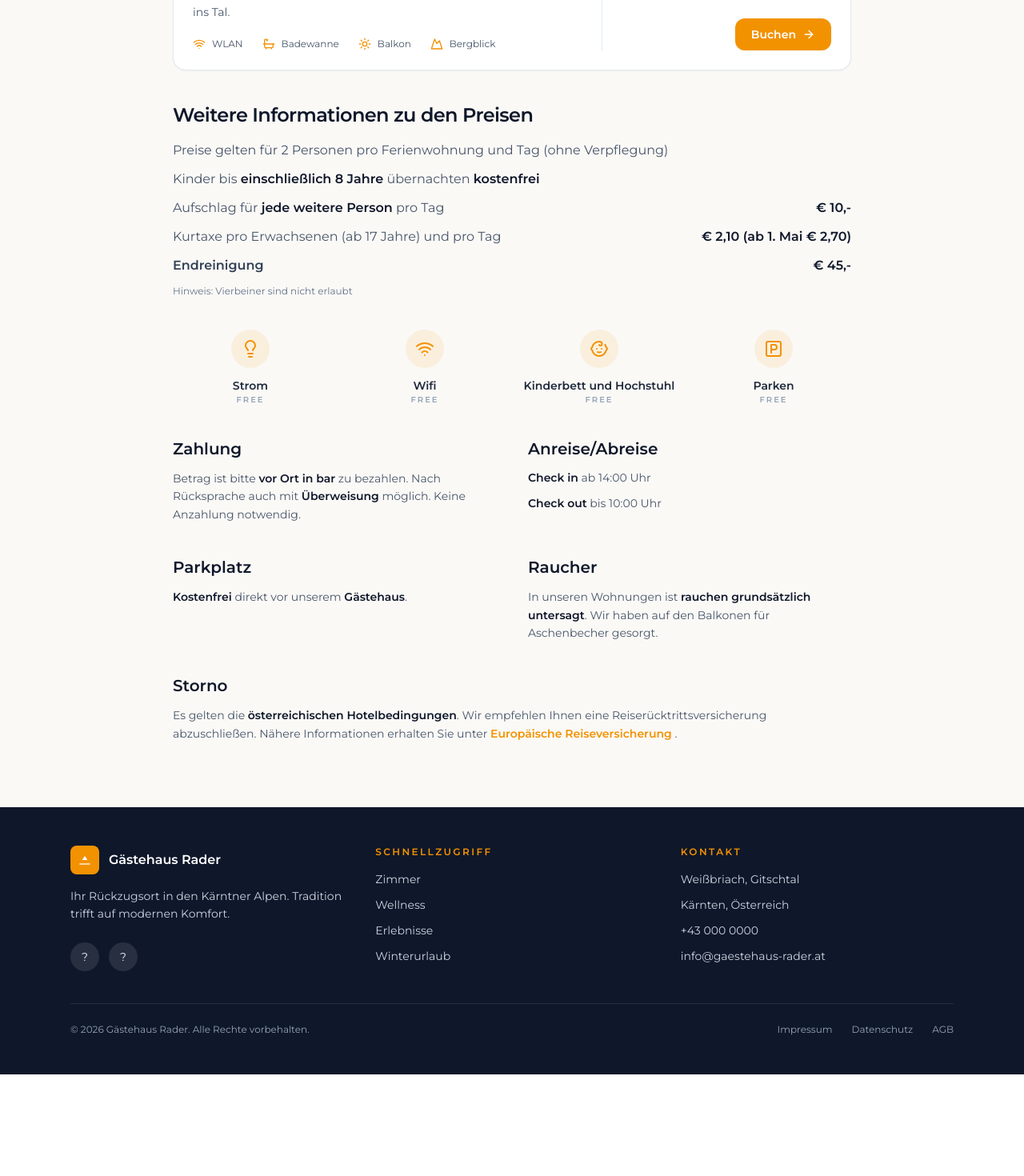
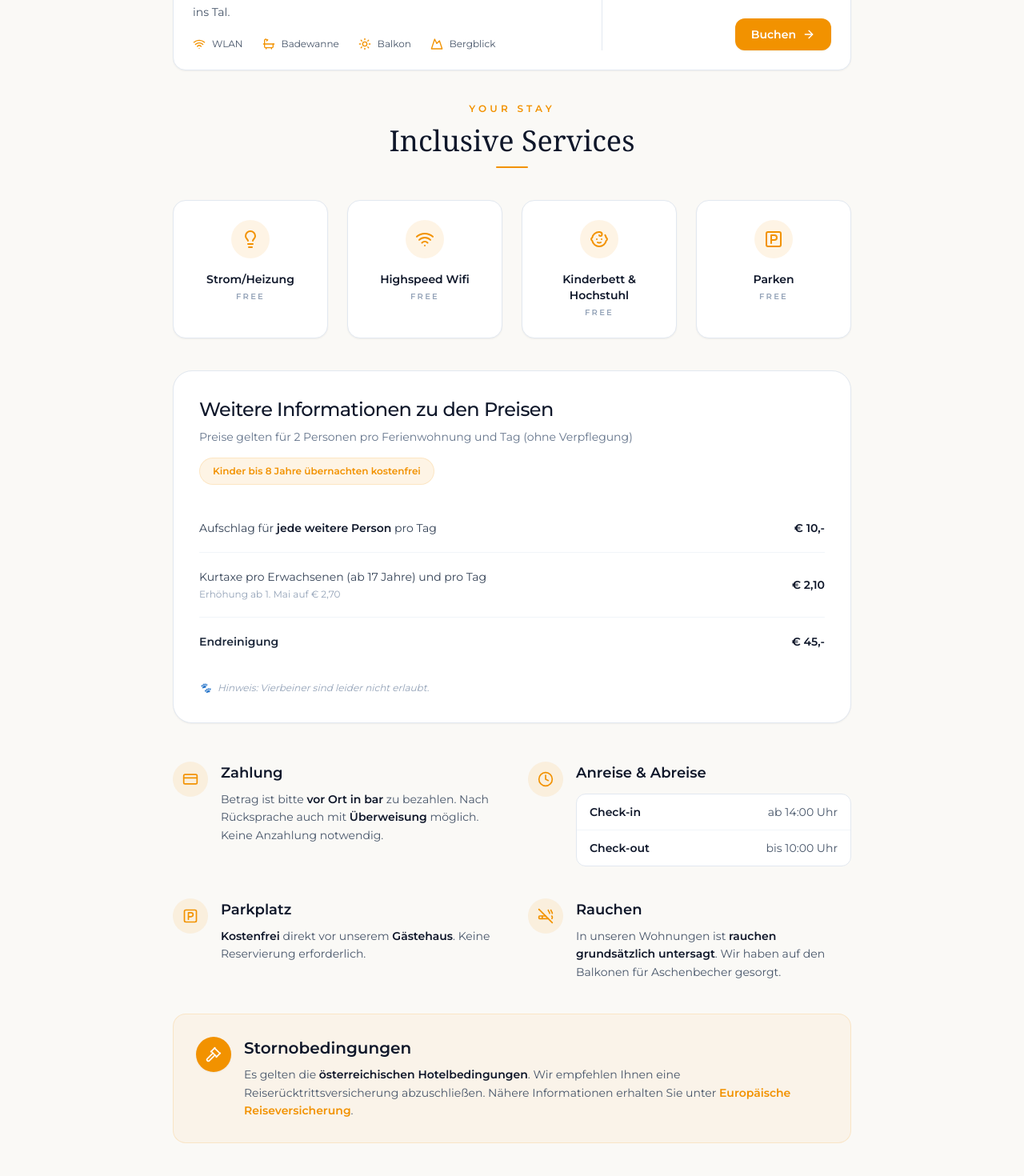
Before and after one commit to HLeonidas/gaestehaus-rader, a SvelteKit app: page /unterkuenfte-preise in a window 1280 px wide. Shown: the part 1880-3350 px from the top of the page at 80% size. Before the commit the page ends 3223 px from the top, so only its background shows below. Built offline with nearby package versions, Linux system fonts and the light colour scheme.

Commit message:
redesign inclusive services

```diff
--- a/src/routes/+page.svelte
+++ b/src/routes/+page.svelte
@@ -229,13 +229,13 @@
                   />
 
                   <!-- Price pill -->
-                  <span
+                  <!-- <span
                     class="absolute left-4 top-4 rounded-full bg-brand px-3 py-1 text-[11px] font-semibold uppercase tracking-[0.18em] text-white shadow-sm"
                   >
                     {$t("price.from")} €{$t(`rooms.card.${r.key}.price`)} / {$t(
                       "price.night"
                     )}
-                  </span>
+                  </span> -->
                 </div>
 
                 <!-- Content -->
--- a/src/routes/unterkuenfte-preise/+page.svelte
+++ b/src/routes/unterkuenfte-preise/+page.svelte
@@ -12,7 +12,11 @@
 		Bath,
 		Baby,
 		SquareParking,
-		ArrowRight
+		ArrowRight,
+		Gavel,
+		CreditCard,
+		CigaretteOff,
+		Clock,
 	} from 'lucide-svelte';
 
 	const amenityIcons: Record<string, typeof Wifi> = {
@@ -23,7 +27,7 @@
 		sauna: Flame,
 		fireplace: Flame,
 		shower: ShowerHead,
-		bath: Bath
+		bath: Bath,
 	};
 
 	const withBase = (path: string) => `${base}${path}`;
@@ -33,20 +37,20 @@
 			key: 1,
 			badge: 'badge.popular', // "Beliebt"
 			image: withBase('/images/room-1.jpg'),
-			amenities: ['wifi', 'balcony', 'mountain', 'coffee']
+			amenities: ['wifi', 'balcony', 'mountain', 'coffee'],
 		},
 		{
 			key: 2,
 			badge: 'badge.exclusive', // "Exklusiv"
 			image: withBase('/images/room-2.jpg'),
-			amenities: ['wifi', 'sauna', 'fireplace', 'shower']
+			amenities: ['wifi', 'sauna', 'fireplace', 'shower'],
 		},
 		{
 			key: 3,
 			badge: null,
 			image: withBase('/images/room-3.jpg'),
-			amenities: ['wifi', 'bath', 'balcony', 'mountain']
-		}
+			amenities: ['wifi', 'bath', 'balcony', 'mountain'],
+		},
 	];
 
 	function badgeClasses(badgeKey: string) {
@@ -91,12 +95,7 @@
 					<article class="overflow-hidden rounded-2xl border border-slate-200 bg-white shadow-sm">
 						<!-- Image -->
 						<div class="relative">
-						<img
-							src={room.image}
-							alt=""
-							class="h-auto w-full object-cover sm:h-72"
-							loading="lazy"
-						/>
+							<img src={room.image} alt="" class="h-auto w-full object-cover sm:h-72" loading="lazy" />
 							{#if room.badge}
 								<span
 									class={`absolute right-4 top-4 rounded-full px-3 py-1 text-[11px] font-semibold uppercase tracking-[0.18em] shadow-sm ${badgeClasses(
@@ -137,19 +136,23 @@
 							</div>
 
 							<!-- Right (divider + price + button) -->
-						<div class="flex flex-col items-end justify-between md:border-l md:border-slate-200 md:pl-10">
+							<div
+								class="flex flex-col items-end justify-between md:border-l md:border-slate-200 md:pl-10"
+							>
 								<div class="text-right">
 									<p class="text-[11px] font-semibold uppercase tracking-[0.2em] text-slate-400">
 										{$t('rooms.page.from')}
 									</p>
 									<div class="mt-2 flex items-end justify-end gap-2">
-									<p class="text-2xl font-semibold text-brand">€{$t(`rooms.page.card.${room.key}.price`)}</p>
+										<p class="text-2xl font-semibold text-brand">
+											€{$t(`rooms.page.card.${room.key}.price`)}
+										</p>
 										<span class="pb-1 text-xs text-slate-500">/ {$t('price.night')}</span>
 									</div>
 								</div>
 
 								<a
-							href={withBase("/buchen")}
+									href={withBase('/buchen')}
 									class="mt-6 inline-flex items-center gap-2 rounded-xl bg-brand px-5 py-2.5 text-sm font-semibold text-white shadow-sm transition hover:bg-brand/90 focus:outline-none focus:ring-2 focus:ring-brand/30"
 								>
 									{$t('rooms.page.cta')}
@@ -162,125 +165,189 @@
 			</div>
 		</section>
 
-	<section class="space-y-8">
-		<div>
-			<h2 class="text-2xl font-semibold tracking-tight text-slate-900">
-				Weitere Informationen zu den Preisen
-			</h2>
+		<!-- Bottom section -->
+		<section class="space-y-10">
+			<div class="text-center space-y-3">
+				<p class="text-xs font-semibold tracking-[0.35em] uppercase text-brand">Your Stay</p>
 
-			<div class="mt-4 space-y-3 text-sm leading-relaxed text-slate-600 sm:text-base">
-				<div class="flex flex-wrap items-start justify-between gap-4">
-					<p>Preise gelten für 2 Personen pro Ferienwohnung und Tag (ohne Verpflegung)</p>
+				<h2 class="font-serif text-3xl sm:text-4xl text-slate-900">Inclusive Services</h2>
+
+				<div class="mx-auto h-[2px] w-10 rounded-full bg-brand"></div>
 			</div>
-				<div class="flex flex-wrap items-start justify-between gap-4">
-					<p>
-						Kinder bis
-						<span class="font-semibold text-slate-900">einschließlich 8 Jahre</span>
-						übernachten
-						<span class="font-semibold text-slate-900">kostenfrei</span>
-					</p>
+
+			<!-- Inclusive services tiles -->
+			<div class="grid gap-6 sm:grid-cols-2 lg:grid-cols-4">
+				<div class="rounded-2xl border border-slate-200 bg-white p-6 text-center shadow-sm">
+					<div class="mx-auto grid h-12 w-12 place-items-center rounded-full bg-brand/10 text-brand">
+						<Lightbulb class="h-6 w-6" />
 					</div>
-				<div class="flex flex-wrap items-start justify-between gap-4">
-					<p>
-						Aufschlag für <span class="font-semibold text-slate-900">jede weitere Person</span> pro
-						Tag
-					</p>
-					<span class="whitespace-nowrap font-semibold text-slate-900">€ 10,-</span>
+					<p class="mt-4 text-sm font-semibold text-slate-900">Strom/Heizung</p>
+					<p class="mt-1 text-[10px] font-semibold uppercase tracking-[0.22em] text-slate-400">FREE</p>
 				</div>
-				<div class="flex flex-wrap items-start justify-between gap-4">
-					<p>Kurtaxe pro Erwachsenen (ab 17 Jahre) und pro Tag</p>
-					<span class="whitespace-nowrap font-semibold text-slate-900">€ 2,10 (ab 1. Mai € 2,70)</span>
+
+				<div class="rounded-2xl border border-slate-200 bg-white p-6 text-center shadow-sm">
+					<div class="mx-auto grid h-12 w-12 place-items-center rounded-full bg-brand/10 text-brand">
+						<Wifi class="h-6 w-6" />
 					</div>
-				<div class="flex flex-wrap items-start justify-between gap-4">
-					<p class="font-semibold text-slate-700">Endreinigung</p>
-					<span class="whitespace-nowrap font-semibold text-slate-900">€ 45,-</span>
+					<p class="mt-4 text-sm font-semibold text-slate-900">Highspeed Wifi</p>
+					<p class="mt-1 text-[10px] font-semibold uppercase tracking-[0.22em] text-slate-400">FREE</p>
 				</div>
-				<p class="text-xs text-slate-500">Hinweis: Vierbeiner sind nicht erlaubt</p>
+
+				<div class="rounded-2xl border border-slate-200 bg-white p-6 text-center shadow-sm">
+					<div class="mx-auto grid h-12 w-12 place-items-center rounded-full bg-brand/10 text-brand">
+						<Baby class="h-6 w-6" />
+					</div>
+					<p class="mt-4 text-sm font-semibold text-slate-900">Kinderbett &amp; Hochstuhl</p>
+					<p class="mt-1 text-[10px] font-semibold uppercase tracking-[0.22em] text-slate-400">FREE</p>
+				</div>
+
+				<div class="rounded-2xl border border-slate-200 bg-white p-6 text-center shadow-sm">
+					<div class="mx-auto grid h-12 w-12 place-items-center rounded-full bg-brand/10 text-brand">
+						<SquareParking class="h-6 w-6" />
+					</div>
+					<p class="mt-4 text-sm font-semibold text-slate-900">Parken</p>
+					<p class="mt-1 text-[10px] font-semibold uppercase tracking-[0.22em] text-slate-400">FREE</p>
 				</div>
 			</div>
 
-		<div class="grid gap-6 pt-2 sm:grid-cols-2 lg:grid-cols-4">
-			<div class="flex flex-col items-center text-center">
-				<div class="flex h-12 w-12 items-center justify-center rounded-full bg-brand/10 text-brand">
-					<Lightbulb class="h-6 w-6" />
-				</div>
-				<p class="mt-3 text-sm font-semibold text-slate-800">Strom</p>
-				<p class="text-[10px] font-semibold uppercase tracking-[0.2em] text-slate-400">FREE</p>
-			</div>
-			<div class="flex flex-col items-center text-center">
-				<div class="flex h-12 w-12 items-center justify-center rounded-full bg-brand/10 text-brand">
-					<Wifi class="h-6 w-6" />
-				</div>
-				<p class="mt-3 text-sm font-semibold text-slate-800">Wifi</p>
-				<p class="text-[10px] font-semibold uppercase tracking-[0.2em] text-slate-400">FREE</p>
-			</div>
-			<div class="flex flex-col items-center text-center">
-				<div class="flex h-12 w-12 items-center justify-center rounded-full bg-brand/10 text-brand">
-					<Baby class="h-6 w-6" />
-				</div>
-				<p class="mt-3 text-sm font-semibold text-slate-800">Kinderbett und Hochstuhl</p>
-				<p class="text-[10px] font-semibold uppercase tracking-[0.2em] text-slate-400">FREE</p>
-			</div>
-			<div class="flex flex-col items-center text-center">
-				<div class="flex h-12 w-12 items-center justify-center rounded-full bg-brand/10 text-brand">
-					<SquareParking class="h-6 w-6" />
-				</div>
-				<p class="mt-3 text-sm font-semibold text-slate-800">Parken</p>
-				<p class="text-[10px] font-semibold uppercase tracking-[0.2em] text-slate-400">FREE</p>
-			</div>
-		</div>
-	</section>
-
-	<section class="grid gap-10 md:grid-cols-2">
-		<div class="space-y-3">
-			<h3 class="text-xl font-semibold text-slate-900">Zahlung</h3>
-			<p class="text-sm leading-relaxed text-slate-600">
-				Betrag ist bitte <span class="font-semibold text-slate-900">vor Ort in bar</span> zu
-				bezahlen. Nach Rücksprache auch mit
-				<span class="font-semibold text-slate-900">Überweisung</span> möglich. Keine Anzahlung
-				notwendig.
+			<!-- Price info card -->
+			<div class="rounded-3xl border border-slate-200 bg-white px-6 py-7 shadow-sm sm:px-8 sm:py-8">
+				<div class="flex flex-wrap items-start justify-between gap-4">
+					<div class="min-w-0">
+						<h2 class="text-2xl font-medium tracking-tight text-slate-900 sm:text-2xl">
+							Weitere Informationen zu den Preisen
+						</h2>
+						<p class="mt-2 text-sm text-slate-500">
+							Preise gelten für 2 Personen pro Ferienwohnung und Tag (ohne Verpflegung)
 						</p>
 					</div>
 
-		<div class="space-y-3">
-			<h3 class="text-xl font-semibold text-slate-900">Anreise/Abreise</h3>
-			<p class="text-sm text-slate-600">
-				<span class="font-semibold text-slate-900">Check in</span> ab 14:00 Uhr
+					<span
+						class="inline-flex items-center rounded-full border border-brand/15 bg-brand/10 px-4 py-2 text-xs font-semibold text-brand"
+					>
+						Kinder bis 8 Jahre übernachten kostenfrei
+					</span>
+				</div>
+
+				<div class="mt-6 divide-y divide-slate-100">
+					<div class="flex items-center justify-between gap-6 py-5">
+						<p class="text-sm text-slate-700">
+							Aufschlag für <span class="font-semibold text-slate-900">jede weitere Person</span> pro Tag
 						</p>
-			<p class="text-sm text-slate-600">
-				<span class="font-semibold text-slate-900">Check out</span> bis 10:00 Uhr
+						<span class="whitespace-nowrap text-sm font-semibold text-slate-900">€ 10,-</span>
+					</div>
+
+					<div class="flex items-center justify-between gap-6 py-5">
+						<div>
+							<p class="text-sm text-slate-700">Kurtaxe pro Erwachsenen (ab 17 Jahre) und pro Tag</p>
+							<p class="mt-1 text-xs text-slate-400">Erhöhung ab 1. Mai auf € 2,70</p>
+						</div>
+						<span class="whitespace-nowrap text-sm font-semibold text-slate-900">€ 2,10</span>
+					</div>
+
+					<div class="flex items-center justify-between gap-6 py-5">
+						<p class="text-sm font-semibold text-slate-800">Endreinigung</p>
+						<span class="whitespace-nowrap text-sm font-semibold text-slate-900">€ 45,-</span>
+					</div>
+				</div>
+
+				<p class="mt-5 inline-flex items-center gap-2 text-xs italic text-slate-400">
+					<span aria-hidden="true">🐾</span>
+					Hinweis: Vierbeiner sind leider nicht erlaubt.
 				</p>
 			</div>
 
-		<div class="space-y-3">
-			<h3 class="text-xl font-semibold text-slate-900">Parkplatz</h3>
-			<p class="text-sm leading-relaxed text-slate-600">
-				<span class="font-semibold text-slate-900">Kostenfrei</span> direkt vor unserem
-				<span class="font-semibold text-slate-900">Gästehaus</span>.
+			<!-- Info blocks (with icons like design) -->
+			<div class="grid gap-10 pt-2 md:grid-cols-2">
+				<div class="flex items-start gap-4">
+					<div class="grid h-11 w-11 shrink-0 place-items-center rounded-full bg-brand/10 text-brand">
+						<CreditCard class="h-5 w-5" />
+					</div>
+					<div>
+						<h3 class="text-lg font-semibold text-slate-900">Zahlung</h3>
+						<p class="mt-2 text-sm leading-relaxed text-slate-600">
+							Betrag ist bitte <span class="font-semibold text-slate-900">vor Ort in bar</span> zu
+							bezahlen. Nach Rücksprache auch mit
+							<span class="font-semibold text-slate-900">Überweisung</span> möglich. Keine Anzahlung notwendig.
 						</p>
 					</div>
+				</div>
 
-		<div class="space-y-3">
-			<h3 class="text-xl font-semibold text-slate-900">Raucher</h3>
-			<p class="text-sm leading-relaxed text-slate-600">
-				In unseren Wohnungen ist
-				<span class="font-semibold text-slate-900">rauchen grundsätzlich untersagt</span>. Wir
-				haben auf den Balkonen für Aschenbecher gesorgt.
+				<div class="flex items-start gap-4">
+					<div class="grid h-11 w-11 shrink-0 place-items-center rounded-full bg-brand/10 text-brand">
+						<Clock class="h-5 w-5" />
+					</div>
+					<div class="w-full">
+						<h3 class="text-lg font-semibold text-slate-900">Anreise &amp; Abreise</h3>
+
+						<div class="mt-3 divide-y divide-slate-100 rounded-xl border border-slate-200 bg-white">
+							<div class="flex items-center justify-between px-4 py-3 text-sm">
+								<span class="font-semibold text-slate-900">Check-in</span>
+								<span class="text-slate-600">ab 14:00 Uhr</span>
+							</div>
+							<div class="flex items-center justify-between px-4 py-3 text-sm">
+								<span class="font-semibold text-slate-900">Check-out</span>
+								<span class="text-slate-600">bis 10:00 Uhr</span>
+							</div>
+						</div>
+					</div>
+				</div>
+
+				<div class="flex items-start gap-4">
+					<div class="grid h-11 w-11 shrink-0 place-items-center rounded-full bg-brand/10 text-brand">
+						<SquareParking class="h-5 w-5" />
+					</div>
+					<div>
+						<h3 class="text-lg font-semibold text-slate-900">Parkplatz</h3>
+						<p class="mt-2 text-sm leading-relaxed text-slate-600">
+							<span class="font-semibold text-slate-900">Kostenfrei</span> direkt vor unserem
+							<span class="font-semibold text-slate-900">Gästehaus</span>. Keine Reservierung erforderlich.
 						</p>
 					</div>
+				</div>
 
-		<div class="space-y-3 md:col-span-2">
-			<h3 class="text-xl font-semibold text-slate-900">Storno</h3>
-			<p class="text-sm leading-relaxed text-slate-600">
-				Es gelten die
-				<span class="font-semibold text-slate-900">österreichischen Hotelbedingungen</span>. Wir
-				empfehlen Ihnen eine Reiserücktrittsversicherung abzuschließen. Nähere Informationen
+				<div class="flex items-start gap-4">
+					<div class="grid h-11 w-11 shrink-0 place-items-center rounded-full bg-brand/10 text-brand">
+						<CigaretteOff class="h-5 w-5" />
+					</div>
+					<div>
+						<h3 class="text-lg font-semibold text-slate-900">Rauchen</h3>
+						<p class="mt-2 text-sm leading-relaxed text-slate-600">
+							In unseren Wohnungen ist <span class="font-semibold text-slate-900"
+								>rauchen grundsätzlich untersagt</span
+							>. Wir haben auf den Balkonen für Aschenbecher gesorgt.
+						</p>
+					</div>
+				</div>
+			</div>
+
+			<!-- Cancellation card (like design) -->
+			<div class="rounded-2xl border border-brand/15 bg-brand/5 p-6 sm:p-7">
+				<div class="flex items-start gap-4">
+					<div
+						class="grid h-11 w-11 shrink-0 place-items-center rounded-full bg-brand text-white shadow-sm"
+					>
+						<Gavel class="h-5 w-5" />
+					</div>
+
+					<div class="min-w-0">
+						<h3 class="text-lg font-semibold text-slate-900 sm:text-xl">Stornobedingungen</h3>
+						<p class="mt-2 text-sm leading-relaxed text-slate-600">
+							Es gelten die <span class="font-semibold text-slate-900"
+								>österreichischen Hotelbedingungen</span
+							>. Wir empfehlen Ihnen eine Reiserücktrittsversicherung abzuschließen. Nähere Informationen
 							erhalten Sie unter
-				<a class="font-semibold text-brand hover:opacity-90" href="https://www.europaeische.at">
+							<a
+								class="font-semibold text-brand hover:opacity-90"
+								href="https://www.europaeische.at"
+								target="_blank"
+								rel="noreferrer"
+							>
 								Europäische Reiseversicherung
-				</a>
-				.
+							</a>.
 						</p>
+					</div>
+				</div>
 			</div>
 		</section>
 	</div>
```
Lines whose indentation alone changed are shown as unchanged.
